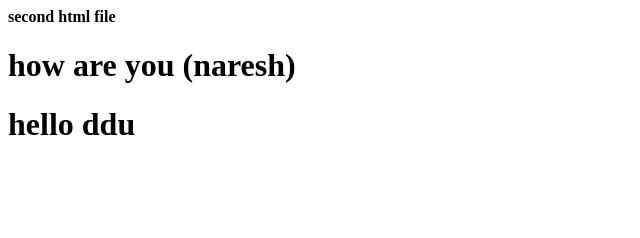
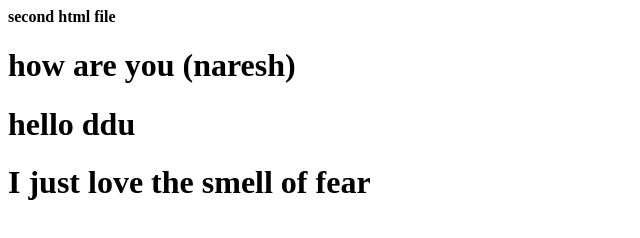
Before and after one commit to naresh472/localrepo, a plain HTML site: page index.html in a window 1280 px wide. Shown: the whole page, without its empty margins (0-640 px from the left). Drawn offline with Linux system fonts and the light colour scheme.

Commit message:
just small change

```diff
--- a/index.html
+++ b/index.html
@@ -9,5 +9,6 @@
      <b>second html file</b>
      <h1>how are you (naresh)</h1>
      <h1>hello ddu</h1>
+     <h1>I just love the smell of fear</h1>
 </body>
 </html>
```
